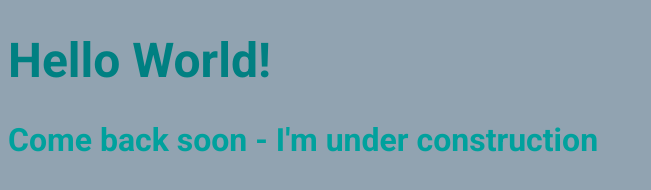
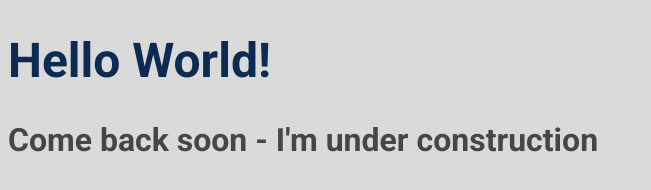
Before and after one commit to shanerasch/shanerasch.github.io, a plain HTML site: page index.html in a window 1280 px wide. Shown: the whole page, without its empty margins (0-651 px from the left). Drawn offline with Linux system fonts and the light colour scheme.

Commit message:
Updated color pallet

```diff
--- a/styles.css
+++ b/styles.css
@@ -1,14 +1,14 @@
 @import url('https://fonts.googleapis.com/css2?family=Roboto:wght@100;300;700&display=swap');
 
     body {
-        background-color: #91A3B1;
+        background-color: #DADADA;
         font-family: "roboto", sans-serif;
     }
     h1 {
-        color: #008082;
+        color: #0B2B53;
         font-size: 3rem;
     }
     h2 {
-        color: #00A19D;
+        color: #464646;
         font-size: 2rem;
     }
```
